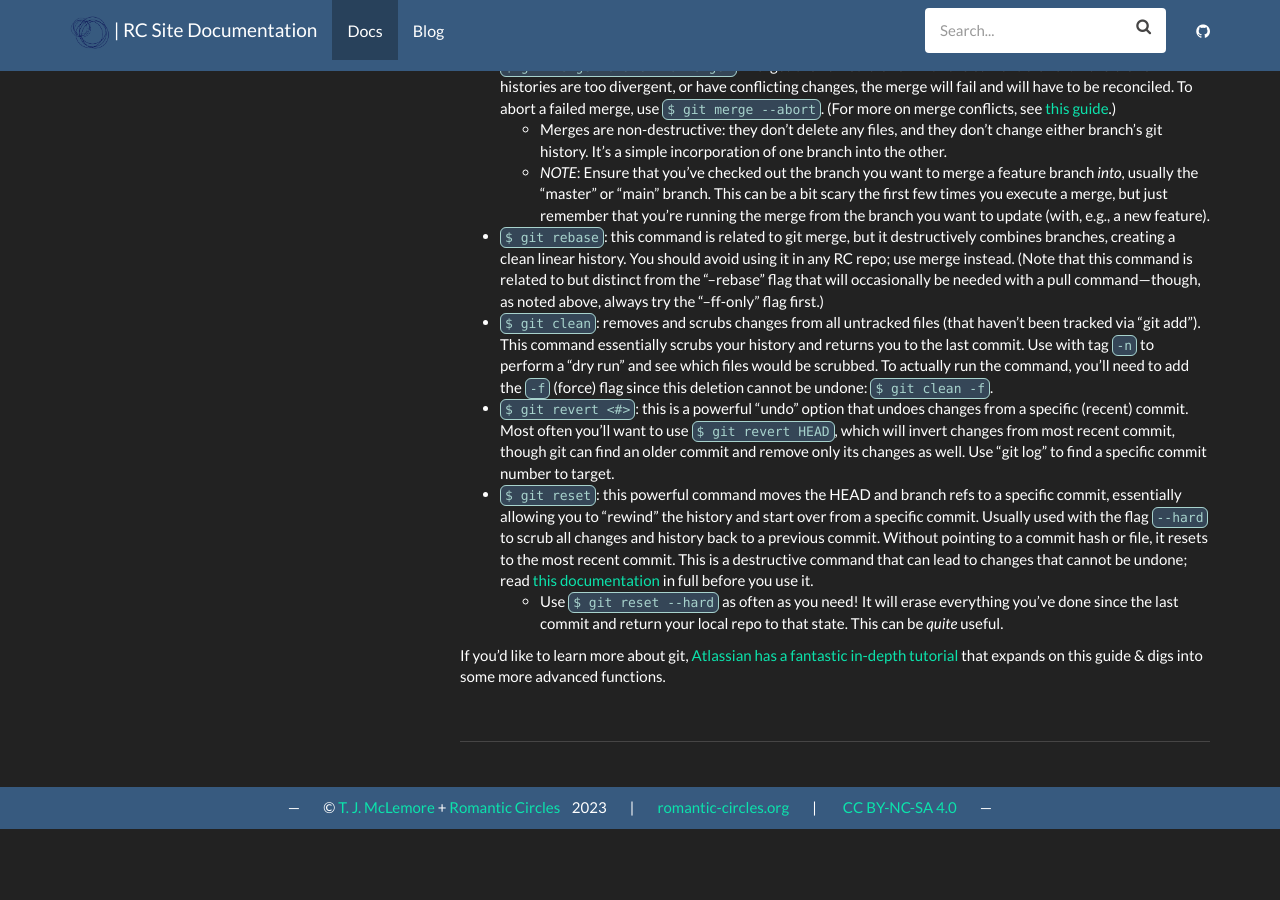
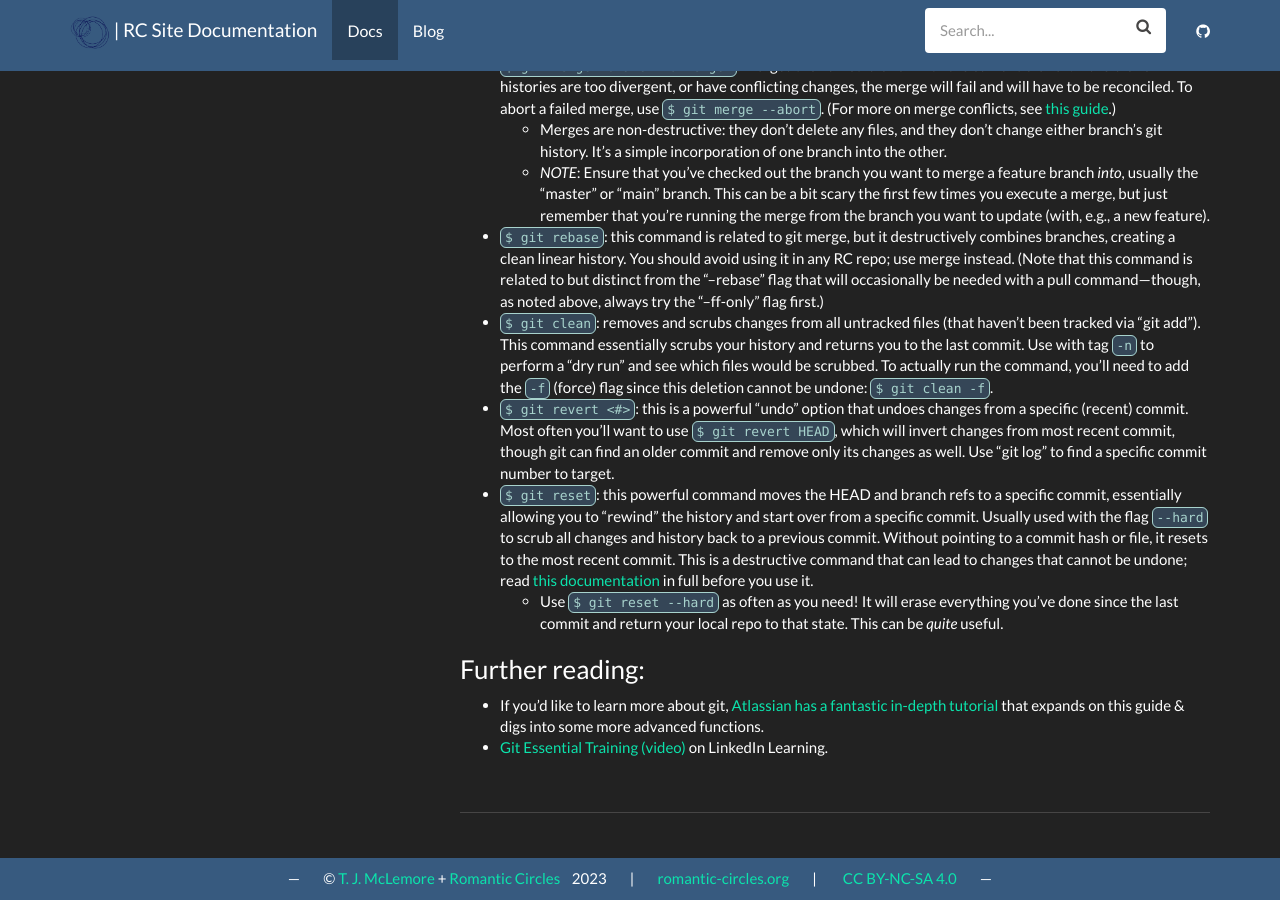
Before and after one commit to steve-kasica/romanticcircles.github.io, a Jekyll site: the page built from _docs/technical-documentation/git-guide/git-guide.md, in a window 1280 px wide and 900 px high, scrolled down 5204 px. Built offline with Jekyll 4.4.1, drawn with Linux system fonts in a browser that asks for light colours; our own code applies the rules of GitHub Pages for plain Markdown files; before the commit the page ends 6033 px from its top, so only the background shows below that.

Commit message:
Add more git resources
Adds a link to Git Essential Training video

```diff
--- a/_docs/technical-documentation/git-guide/git-guide.md
+++ b/_docs/technical-documentation/git-guide/git-guide.md
@@ -103,4 +103,6 @@ More advanced commands & undo options (use with caution!):
 - `$ git reset`: this powerful command moves the HEAD and branch refs to a specific commit, essentially allowing you to "rewind" the history and start over from a specific commit. Usually used with the flag `--hard` to scrub all changes and history back to a previous commit. Without pointing to a commit hash or file, it resets to the most recent commit. This is a destructive command that can lead to changes that cannot be undone; read [this documentation](https://www.atlassian.com/git/tutorials/undoing-changes/git-reset) in full before you use it.
   - Use `$ git reset --hard` as often as you need! It will erase everything you've done since the last commit and return your local repo to that state. This can be *quite* useful.
 
-If you'd like to learn more about git, [Atlassian has a fantastic in-depth tutorial](https://www.atlassian.com/git/tutorials/what-is-version-control) that expands on this guide & digs into some more advanced functions.
+### Further reading:
+* If you'd like to learn more about git, [Atlassian has a fantastic in-depth tutorial](https://www.atlassian.com/git/tutorials/what-is-version-control) that expands on this guide & digs into some more advanced functions.
+* [Git Essential Training (video)](https://www.linkedin.com/learning/git-essential-training-19417064/get-started-with-git?u=109339402) on LinkedIn Learning.
```
